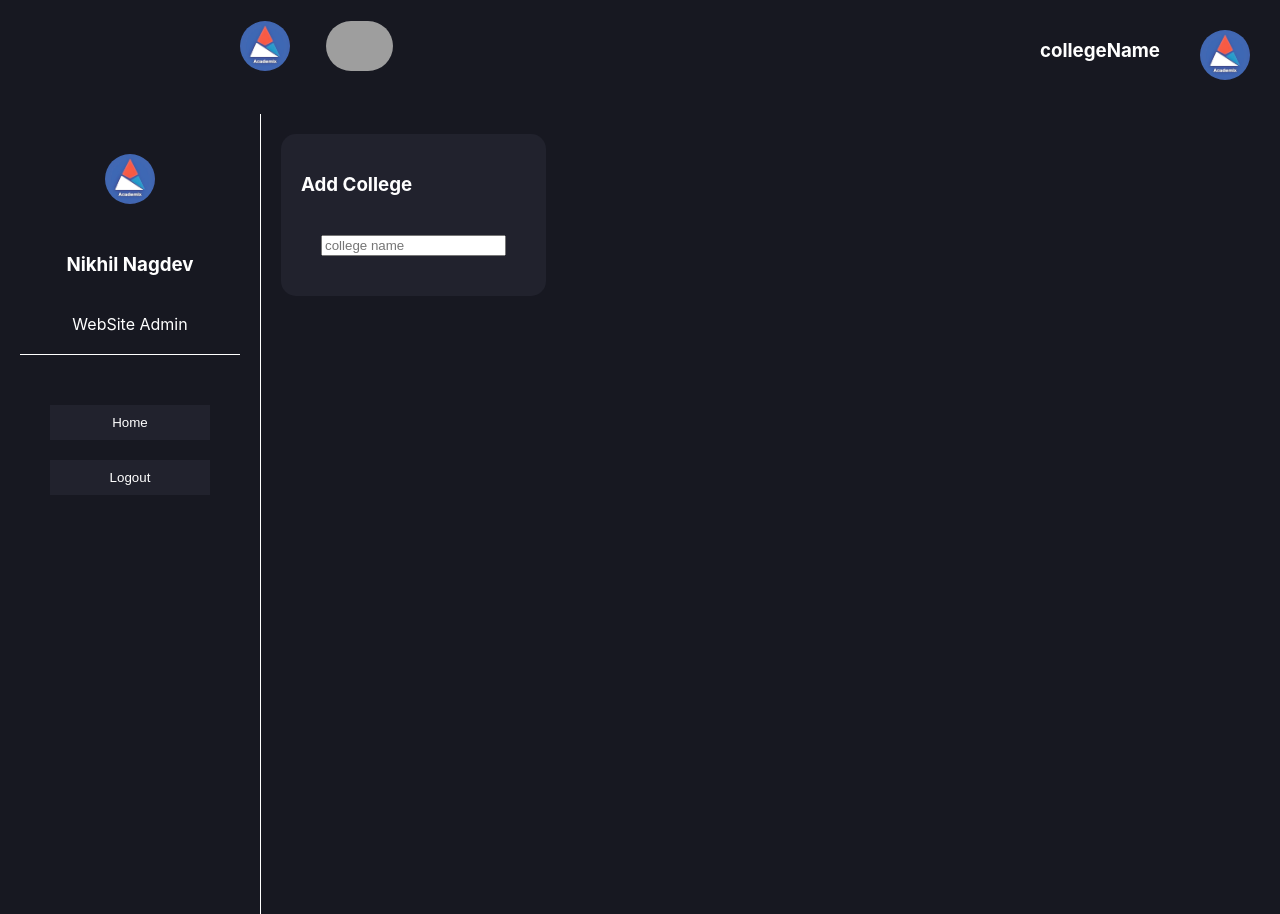
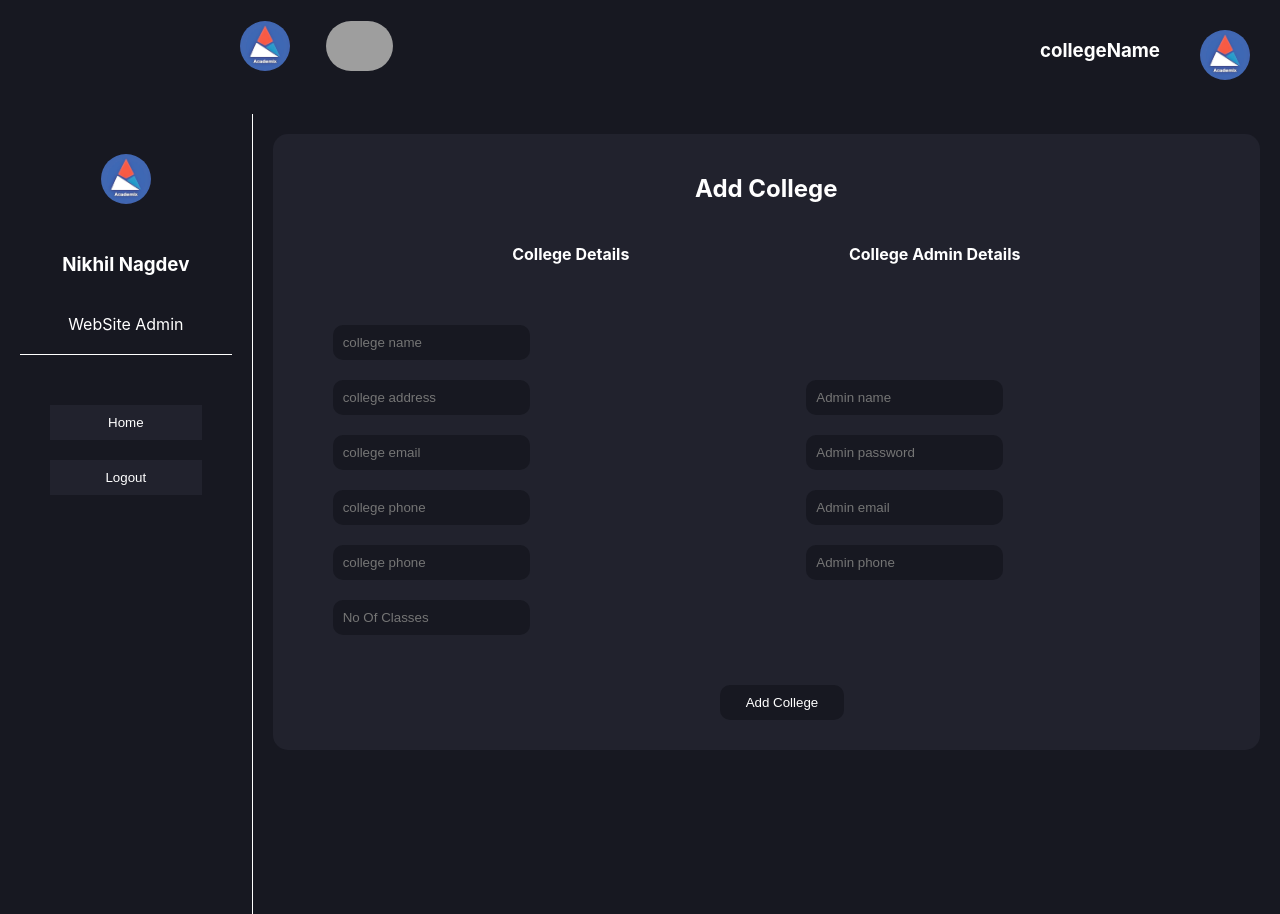
Before and after one commit to NikhilNagdev16/Academix-frontend, a React (Create React App) app: page /addCollege in a window 1280 px wide. Built offline with nearby package versions, Linux system fonts and the light colour scheme; grey boxes are pictures that could not be loaded.

Commit message:
frontend v1

```diff
--- a/src/App.css
+++ b/src/App.css
@@ -10,21 +10,27 @@
     align-items: center;
     justify-content: center;
     background-color: #21222D;
-    padding: 30px;
+    padding: 70px;
     width: max-content;
-    border-radius: 10px;
+    border-radius: 25px;
 }
 .login__title{
     color: white;
     padding: 10px;
-    margin: 10px;
+    /*margin: 10px;*/
+    display: flex;
+    flex-direction: column;
+    justify-content: center;
+    align-items: center;
 }
 .login__form{
     display: flex;
     flex-direction: column;
     justify-content: space-between;
     /*margin: 20px;*/
-    padding: 20px;
+    /*padding: 20px;*/
+    padding-left: 20px;
+    padding-right: 32px;
 }
 .login__form__inputs{
     display: flex;
@@ -41,7 +47,7 @@
     padding: 10px;
     margin: 10px;
     background-color: #171821;
-    width: 100%;
+    width: 150%;
     color: white;
     border-radius: 10px;
 }
@@ -58,7 +64,7 @@
     margin: 10px;
     background-color: #171821;
     color: white;
-    width: 90%;
+    width: 110%;
     border-radius: 10px;
 }
 .forgot{
@@ -71,6 +77,50 @@
     color: white;
     padding: 10px;
 }
+.FormBox{
+    display: flex;
+    flex-direction: column;
+}
+.FormTitle{
+    display: flex;
+    flex-direction: row;
+    justify-content: space-evenly;
+    /*padding-left: 30px;*/
+    /*padding-right: 30px;*/
+}
+.FormTitle button{
+    border: none;
+    outline: none;
+    padding: 10px;
+    margin: 10px;
+    background-color: #171821;
+    color: white;
+    width: 110%;
+    border-radius: 10px;
+}
+.FormFields{
+    display: flex;
+    flex-direction: row;
+}
+.form__inputs{
+    display: flex;
+    flex-direction: column;
+    margin: 10px;
+    /*gap: 10px;*/
+    justify-content: space-around;
+    align-items: center;
+
+}
+.form__inputs input{
+    border: none;
+    outline: none;
+    padding: 10px;
+    margin: 10px;
+    background-color: #171821;
+    /*width: 150%;*/
+    color: white;
+    border-radius: 10px;
+}
 .App{
     display: flex;
     flex-direction: column;
@@ -81,6 +131,17 @@
     background-color: #21222D;
     /*justify-content: space-evenly;*/
 }
+.FormCon{
+    display: flex;
+    flex-direction: row;
+    border-radius: 15px;
+    color: white;
+    margin: 20px;
+    padding: 20px;
+    background-color: #21222D;
+    /*justify-content: space-evenly;*/
+}
+
 .App-content{
     padding: 20px;
     display: flex;
--- a/src/pages/AddCollege.js
+++ b/src/pages/AddCollege.js
@@ -16,15 +16,59 @@ const AddCollege = () => {
 
               <div className="main">
                   <div className="App">
+                      <div className="FormBox">
+                          <div className="FormTitle">
                               <div className="App-header">
-                            <h3>Add College</h3>
+                                  <h2> Add College </h2>
                               </div>
+
+
+                          </div>
+                          <div className="FormTitle">
+                              <div className="App-header">
+                                  <h4>College Details</h4>
+                              </div>
+                              <div className="App-header">
+                                  <h4>College Admin Details</h4>
+                              </div>
+                          </div>
+                          <div className="FormFields">
                               <div className="App-content">
+                                  <div className="form__inputs">
                                       <form>
                                           <input type="text" name='college_name' placeholder="college name"/>
+                                          <input type="text" name='college_address' placeholder="college address"/><br/>
+                                          <input type="text" name='email' placeholder="college email"/>
+                                          <input type="text" name='phone' placeholder="college phone"/><br/>
+                                          <input type="text" name='phone' placeholder="college phone"/>
+                                          <input type="number" name='classes' placeholder="No Of Classes"/><br/>
                                       </form>
                                   </div>
                               </div>
+
+                              <div className="App-content">
+                                  <div className="form__inputs">
+                                      <form>
+                                          <input type="text" name='User Name' placeholder="Admin name"/>
+                                          <input type="text" name='college_address' placeholder="Admin password"/><br/>
+                                          <input type="text" name='email' placeholder="Admin email"/>
+                                          <input type="text" name='phone' placeholder="Admin phone"/><br/>
+
+                                      </form>
+                                  </div>
+                              </div>
+                          </div>
+                          <div className="FormTitle">
+                              <div className="App-header">
+                                  <button>Add College</button>
+                              </div>
+
+
+                          </div>
+                      </div>
+                  </div>
+
+
               </div>
           </div>
       </>
--- a/src/pages/Login.js
+++ b/src/pages/Login.js
@@ -14,7 +14,8 @@ const Login = () => {
         <div className="loginBody">
             <div className="loginBox">
                 <div className="login__title">
-                    <h2>Login</h2>
+                    <h1>AcademiX</h1>
+                    <h3>Login</h3>
                 </div>
                 <div className="login__form">
                     <form className="login__form" onSubmit={LoginFunc}>
--- a/src/pages/WebsiteAdminDash.js
+++ b/src/pages/WebsiteAdminDash.js
@@ -24,10 +24,10 @@ const WebsiteAdminDash = () => {
                             <h3>Records</h3>
                         </div>
                         <div className="App-content">
-                            <Card num={10} til={"Num OF College"}/>
-                            <Card num={100} til={"Num OF Users"}/>
-                            <Card num={5} til={"Num OF Inactive Users"}/>
-                            <Card num={90} til={"Num OF Students"}/>
+                            <Card num={10} til={"Total Colleges"}/>
+                            <Card num={100} til={"Total Users"}/>
+                            <Card num={5} til={"Inactive Users"}/>
+                            <Card num={90} til={"Total Students"}/>
                         </div>
                     </div>
                     <div className="App">
```
Lines whose indentation alone changed are shown as unchanged.
